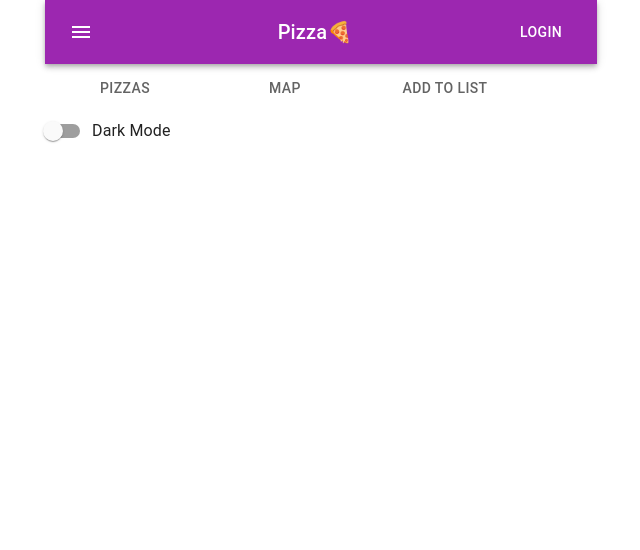
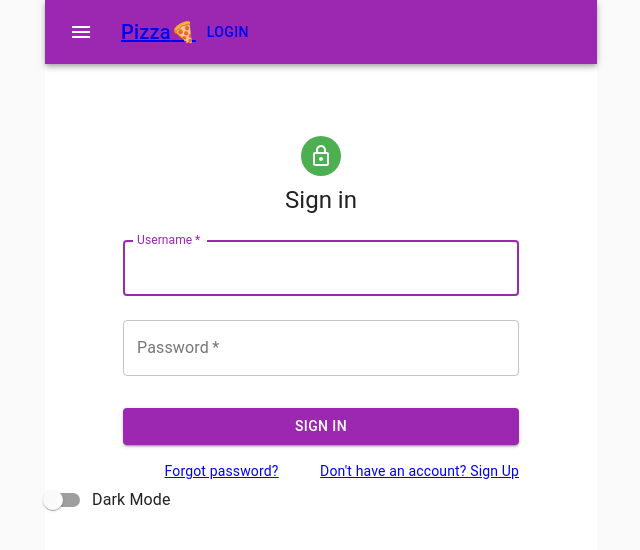
Before and after one commit to ctparton/pizzalist, a React (Create React App) app: page /login in a window 1280 px wide. Shown: the top 550 px of the page, without its empty margins (319-959 px from the left). Built offline with nearby package versions, Linux system fonts and the light colour scheme; the HTML template or start-up script is replaced by a standard one.

Commit message:
Added backend for user auth, implemented user views in frontend

```diff
--- a/package.json
+++ b/package.json
@@ -9,10 +9,12 @@
     "@testing-library/jest-dom": "^4.2.4",
     "@testing-library/react": "^9.5.0",
     "@testing-library/user-event": "^7.2.1",
+    "axios": "^0.20.0",
     "fontsource-roboto": "^3.0.3",
     "prop-types": "^15.7.2",
     "react": "^16.13.1",
     "react-dom": "^16.13.1",
+    "react-hook-form": "^6.9.2",
     "react-router-dom": "^5.2.0",
     "react-scripts": "3.4.3"
   },
--- a/src/App.js
+++ b/src/App.js
@@ -4,7 +4,7 @@ import Container from "@material-ui/core/Container";
 import AppHeader from "./components/AppHeader";
 import Tabs from '@material-ui/core/Tabs';
 import Tab from '@material-ui/core/Tab';
-import { useRouteMatch, useHistory } from "react-router-dom";
+import { Route, useRouteMatch, useHistory, Switch as Switcher, Redirect} from "react-router-dom";
 import Paper from "@material-ui/core/Paper";
 import {createMuiTheme, ThemeProvider} from "@material-ui/core/styles";
 import purple from "@material-ui/core/colors/purple";
@@ -13,9 +13,13 @@ import Switch from "@material-ui/core/Switch";
 import FormControlLabel from "@material-ui/core/FormControlLabel";
 import TabPanel from "./components/TabPanel";
 import PizzaTable from "./components/PizzaTable";
+import {Typography} from "@material-ui/core";
+import Login from "./components/Login";
+import SignUp from "./components/SignUp";
 
 const App = () => {
   const [darkMode, setDarkMode] = useState(false)
+  const [user, setUser] = useState(null)
   const theme = createMuiTheme({
     palette: {
       type: darkMode ? "dark" : "light",
@@ -31,40 +35,43 @@ const App = () => {
       backgroundColor: '#424242',
     },
   });
-  let match = useRouteMatch({path: "/:slug", strict: true,
+  let match = useRouteMatch({path: "home/:slug", strict: true,
     sensitive: true})
   const history = useHistory()
   const slugToTab = {
-    "home": 0,
+    "pizza": 0,
     "map": 1,
     "create": 2
   }
   const tabToSlug = {
-    0: "home",
+    0: "pizza",
     1: "map",
     2: "create"
   }
-  const tab = match.params.slug ? slugToTab[match.params.slug] : 0
+
+  const tab = match ? slugToTab[match.params.slug] : 0
   const [currentTab, setCurrentTab] = useState(tab);
 
   const handleTabChange = (event, newValue) => {
-    history.push(`/${tabToSlug[newValue]}`)
+    history.push(`/home/${tabToSlug[newValue]}`)
     setCurrentTab(newValue);
   };
+
 
   return (
       <ThemeProvider theme={theme}>
         <Container maxWidth="sm">
           <Paper style={{height: "100vh"}} elevation={0}>
             <div className="App">
-              <AppHeader >
-              </AppHeader>
-
+              <AppHeader user={user}/>
+              <Switcher>
+                <Route path="/home">
                   <Tabs value={currentTab} onChange={handleTabChange} aria-label="simple tabs example">
                     <Tab label="Pizzas" />
                     <Tab label="Map"  />
-                <Tab label="Add to list" />
+                    <Tab label="Add to list" disabled={user !== undefined}/>
                   </Tabs>
+
                   {currentTab === 0 ? <PizzaTable></PizzaTable> : null}
                   {/*<TabPanel value={currentTab} index={0}>*/}
                   {/*  <PizzaTable></PizzaTable>*/}
@@ -75,6 +82,21 @@ const App = () => {
                   <TabPanel value={currentTab} index={2}>
                     Item Three
                   </TabPanel>
+                </Route>
+                <Route exact path="/login">
+                  <Login/>
+                </Route>
+                <Route exact path="/sign-up">
+                  <SignUp/>
+                </Route>
+                <Route path="/">
+                  <Redirect to="/home" />
+                </Route>
+                <Route path="*">
+                  <Typography>Not found</Typography>
+                </Route>
+              </Switcher>
+
             </div>
             <FormControlLabel
               control={<Switch checked={darkMode} onChange={() => setDarkMode(!darkMode)}></Switch>}
--- a/src/components/AppHeader.js
+++ b/src/components/AppHeader.js
@@ -6,8 +6,10 @@ import Typography from '@material-ui/core/Typography';
 import Button from '@material-ui/core/Button';
 import IconButton from '@material-ui/core/IconButton';
 import MenuIcon from '@material-ui/icons/Menu';
+import {useHistory, Link} from "react-router-dom";
 
-const AppHeader = () => {
+const AppHeader = ({user}) => {
+    const history = useHistory()
     const useStyles = makeStyles((theme) => ({
         root: {
             flexGrow: 1,
@@ -28,10 +30,15 @@ const AppHeader = () => {
                     <IconButton edge="start" className={classes.menuButton} color="inherit" aria-label="menu">
                         <MenuIcon />
                     </IconButton>
-                    <Typography variant="h6" className={classes.title}>
-                        Pizza<span role="img" aria-label="Pizza slice">🍕</span>
-                    </Typography>
-                    <Button color="inherit">Login</Button>
+                    <Link to="/">
+                        <Typography variant="h6" className={classes.title}>
+                            Pizza<span role="img" aria-label="Pizza slice">🍕</span>
+                        </Typography>
+                    </Link>
+
+                    <Link to="/login">
+                            <Button color="inherit">Login</Button>
+                    </Link>
                 </Toolbar>
             </AppBar>
         </div>
--- /dev/null
+++ b/src/components/Login.js
@@ -0,0 +1,104 @@
+import React from 'react';
+import Avatar from '@material-ui/core/Avatar';
+import Button from '@material-ui/core/Button';
+import CssBaseline from '@material-ui/core/CssBaseline';
+import TextField from '@material-ui/core/TextField';
+import {Link} from "react-router-dom";
+import Grid from '@material-ui/core/Grid';
+import LockOutlinedIcon from '@material-ui/icons/LockOutlined';
+import Typography from '@material-ui/core/Typography';
+import { makeStyles } from '@material-ui/core/styles';
+import Container from '@material-ui/core/Container';
+import { useForm } from "react-hook-form";
+
+const useStyles = makeStyles((theme) => ({
+    paper: {
+        marginTop: theme.spacing(8),
+        display: 'flex',
+        flexDirection: 'column',
+        alignItems: 'center',
+    },
+    avatar: {
+        margin: theme.spacing(1),
+        backgroundColor: theme.palette.secondary.main,
+    },
+    form: {
+        width: '100%', // Fix IE 11 issue.
+        marginTop: theme.spacing(1),
+    },
+    submit: {
+        margin: theme.spacing(3, 0, 2),
+    },
+}));
+
+const Login = () => {
+    const classes = useStyles();
+    const { register, handleSubmit, watch, errors } = useForm();
+
+    const handleLogin = ({username, password}) => {
+        console.log(`username is ${username}`)
+        console.log(`password is ${password}`)
+    }
+
+    return (
+        <Container component="main" maxWidth="xs">
+            <CssBaseline />
+            <div className={classes.paper}>
+                <Avatar className={classes.avatar}>
+                    <LockOutlinedIcon />
+                </Avatar>
+                <Typography component="h1" variant="h5">
+                    Sign in
+                </Typography>
+                <form className={classes.form} onSubmit={handleSubmit(data => handleLogin(data))}>
+                    <TextField
+                        variant="outlined"
+                        margin="normal"
+                        required
+                        fullWidth
+                        id="username"
+                        label="Username"
+                        name="username"
+                        autoComplete="username"
+                        autoFocus
+                        inputRef={register}
+                    />
+                    <TextField
+                        variant="outlined"
+                        margin="normal"
+                        required
+                        fullWidth
+                        name="password"
+                        label="Password"
+                        type="password"
+                        id="password"
+                        autoComplete="current-password"
+                        inputRef={register}
+                    />
+                    <Button
+                        type="submit"
+                        fullWidth
+                        variant="contained"
+                        color="primary"
+                        className={classes.submit}
+                    >
+                        Sign In
+                    </Button>
+                    <Grid container>
+                        <Grid item xs>
+                            <Link to="/forgot-password" variant="body2">
+                                Forgot password?
+                            </Link>
+                        </Grid>
+                        <Grid item>
+                            <Link to='/sign-up'>
+                                {"Don't have an account? Sign Up"}
+                            </Link>
+                        </Grid>
+                    </Grid>
+                </form>
+            </div>
+        </Container>
+    )}
+
+export default Login
--- /dev/null
+++ b/src/components/SignUp.js
@@ -0,0 +1,99 @@
+import React from 'react';
+import Avatar from '@material-ui/core/Avatar';
+import Button from '@material-ui/core/Button';
+import CssBaseline from '@material-ui/core/CssBaseline';
+import TextField from '@material-ui/core/TextField';
+import FormControlLabel from '@material-ui/core/FormControlLabel';
+import Checkbox from '@material-ui/core/Checkbox';
+import Link from '@material-ui/core/Link';
+import Grid from '@material-ui/core/Grid';
+import Box from '@material-ui/core/Box';
+import LockOutlinedIcon from '@material-ui/icons/LockOutlined';
+import Typography from '@material-ui/core/Typography';
+import { makeStyles } from '@material-ui/core/styles';
+import Container from '@material-ui/core/Container';
+import {useForm} from "react-hook-form";
+
+const useStyles = makeStyles((theme) => ({
+    paper: {
+        marginTop: theme.spacing(8),
+        display: 'flex',
+        flexDirection: 'column',
+        alignItems: 'center',
+    },
+    avatar: {
+        margin: theme.spacing(1),
+        backgroundColor: theme.palette.secondary.main,
+    },
+    form: {
+        width: '100%', // Fix IE 11 issue.
+        marginTop: theme.spacing(3),
+    },
+    submit: {
+        margin: theme.spacing(3, 0, 2),
+    },
+}));
+
+const SignUp = () => {
+    const classes = useStyles();
+    const {register, handleSubmit}  = useForm()
+
+    const handleUserSignUp = ({userName, password}) => {
+        console.log(userName)
+        console.log(password)
+    }
+    return (
+        <Container component="main" maxWidth="xs">
+            <CssBaseline />
+            <div className={classes.paper}>
+                <Avatar className={classes.avatar}>
+                    <LockOutlinedIcon />
+                </Avatar>
+                <Typography component="h1" variant="h5">
+                    Sign up
+                </Typography>
+                <form className={classes.form} onSubmit={handleSubmit((data) => handleUserSignUp(data))}>
+                    <Grid container spacing={2}>
+                        <Grid item xs={12} >
+                            <TextField
+                                autoComplete="username"
+                                name="userName"
+                                variant="outlined"
+                                inputRef={register}
+                                required
+                                fullWidth
+                                id="userName"
+                                label="Username"
+                                autoFocus
+                            />
+                        </Grid>
+                        <Grid item xs={12}>
+                            <TextField
+                                variant="outlined"
+                                inputRef={register}
+                                required
+                                fullWidth
+                                name="password"
+                                label="Password"
+                                type="password"
+                                id="password"
+                                autoComplete="current-password"
+                            />
+                        </Grid>
+                    </Grid>
+                    <Button
+                        type="submit"
+                        fullWidth
+                        variant="contained"
+                        color="primary"
+                        className={classes.submit}
+                    >
+                        Sign Up
+                    </Button>
+                </form>
+            </div>
+        </Container>
+    );
+}
+
+export default SignUp
```
Also changed, not shown: 1 other file (tests, documents, lock files or other folders). Lines whose indentation alone changed are shown as unchanged.
